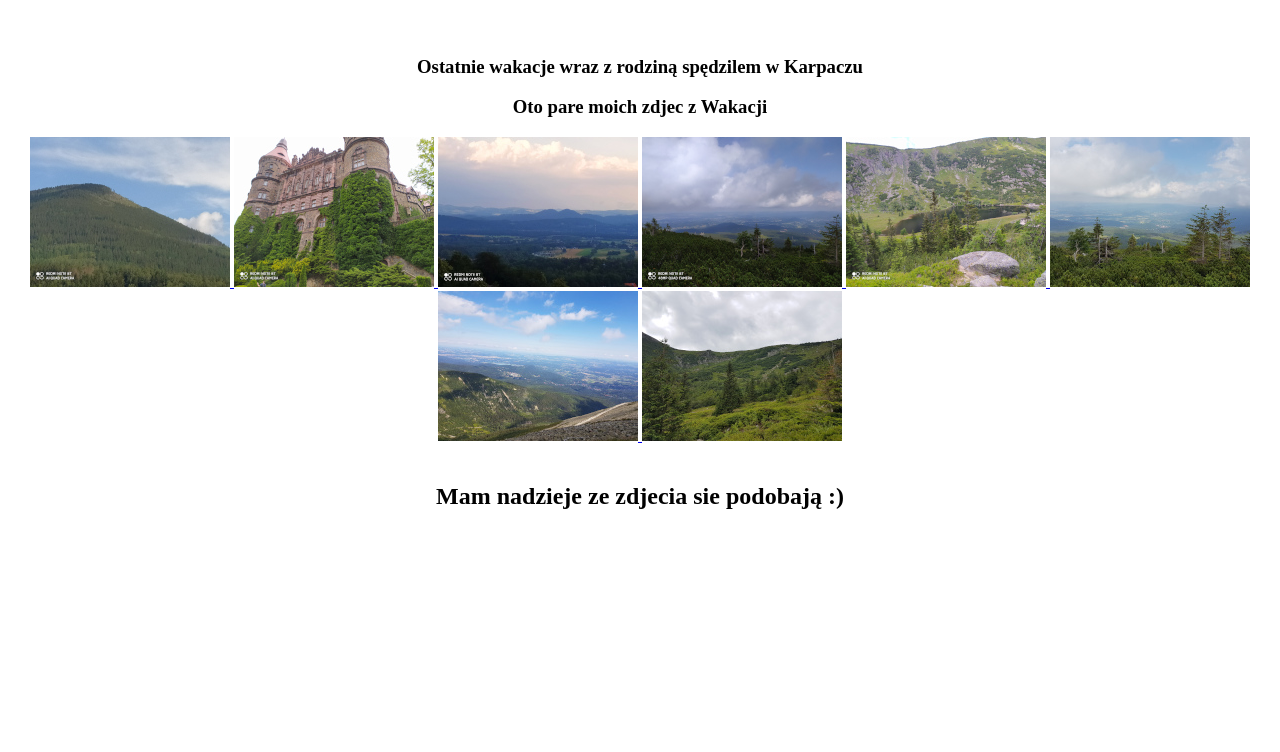
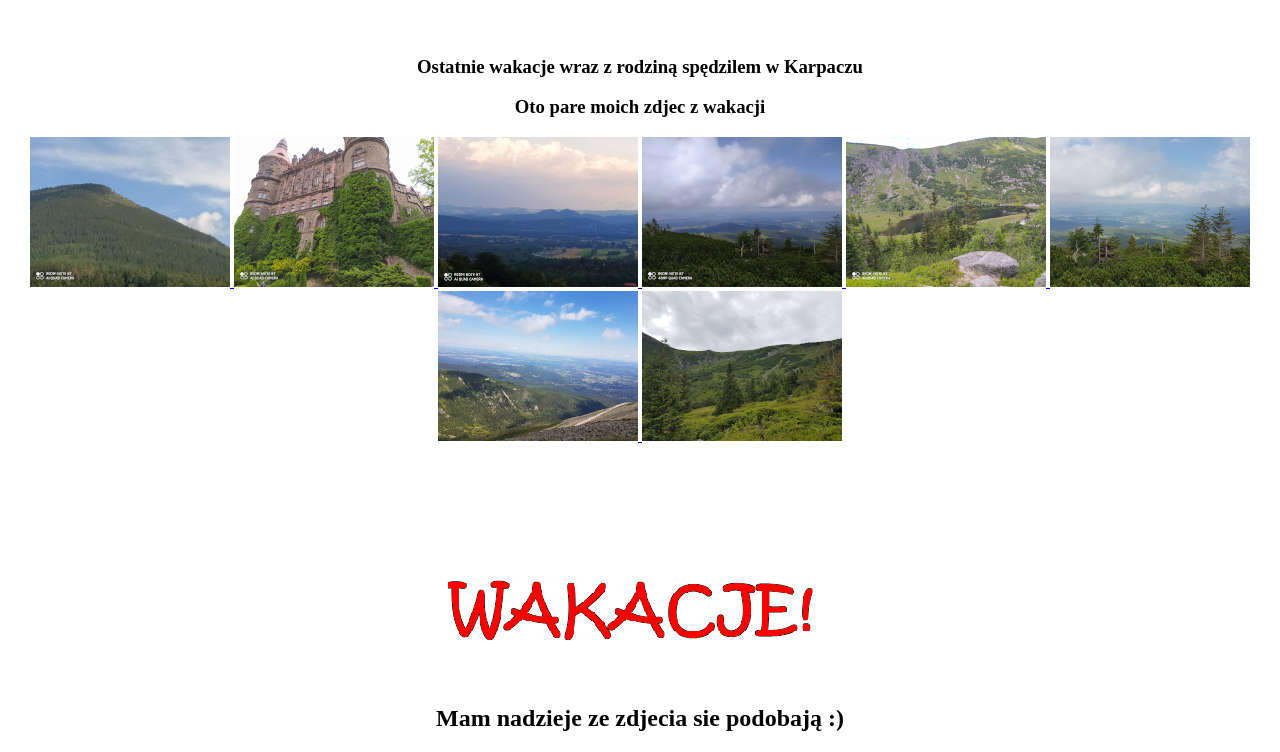
Before and after one commit to JakubTrybowski/s3, a plain HTML site: page index.html in a window 1280 px wide. Shown: the part 57-809 px from the top of the page. Drawn offline with Linux system fonts and the light colour scheme.

Commit message:
Add files via upload

```diff
--- a/index.html
+++ b/index.html
@@ -17,7 +17,7 @@
 	</br>
 	<center>
 	<h3>Ostatnie wakacje wraz z rodziną spędzilem w Karpaczu</h3>
-	<h3>Oto pare moich zdjec z Wakacji</h3>
+	<h3>Oto pare moich zdjec z wakacji</h3>
 	</center>
 	<center>
 	<a href= "img/duzy1.jpg" target="_blank" title=""> <img src="img/maly1.jpg">	</a>
@@ -31,6 +31,9 @@
 	</br>
 	</br>
 	<center>
+	<img src="img/wakacje.gif">
+	</br>
+	</br>
 	<h2>Mam nadzieje ze zdjecia sie podobają :)</h2>
 </center>
 
```
Also changed, not shown: img/wakacje.gif (added).
